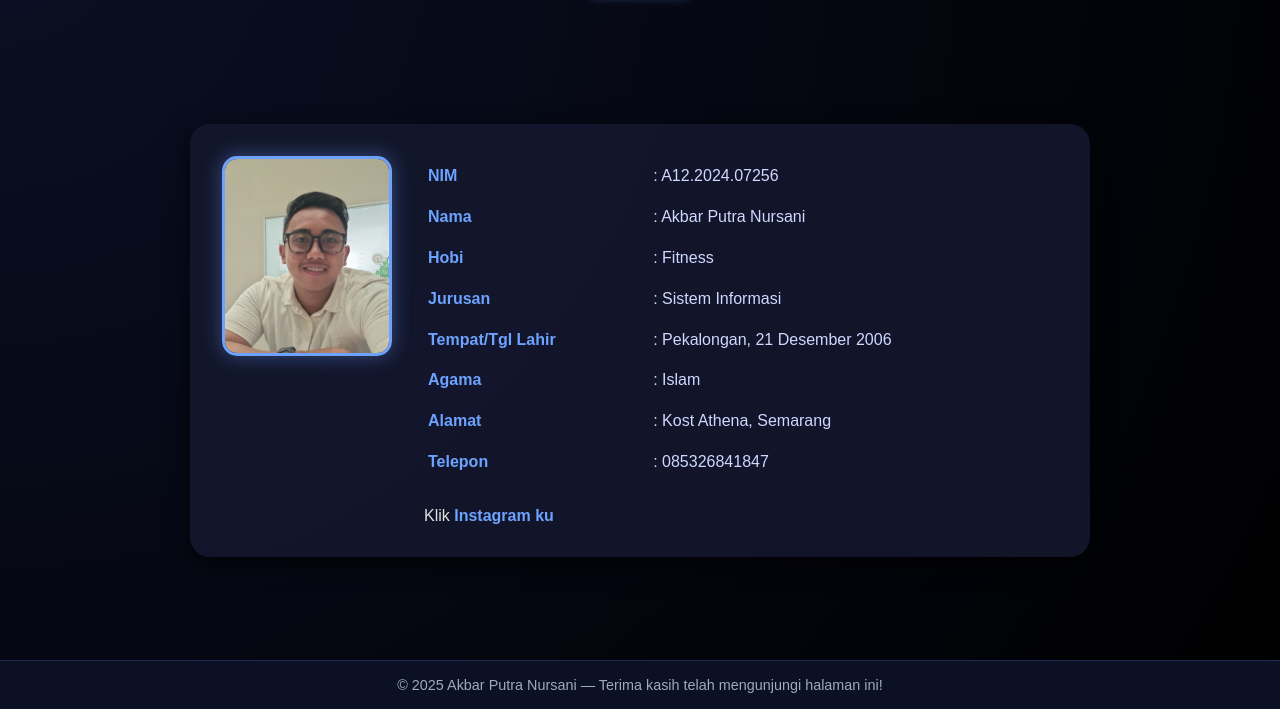
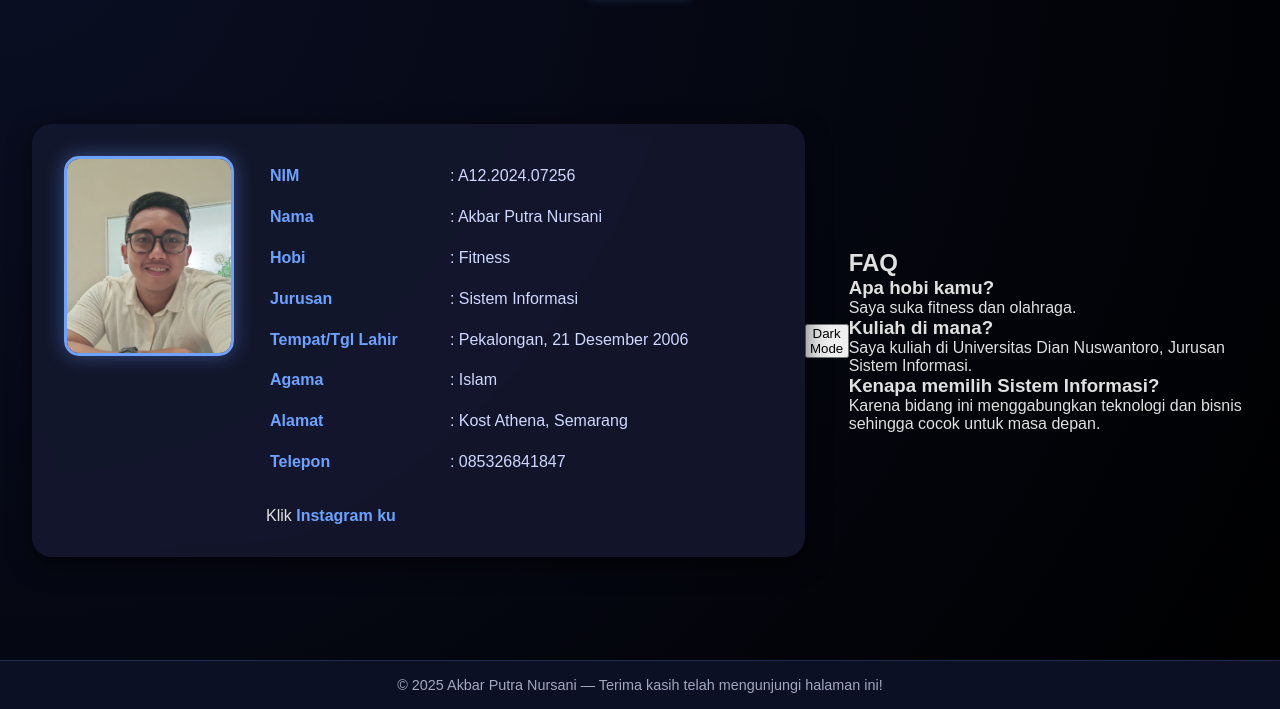
Before and after one commit to akbarputranursani-hub/Tugas-Akbar, a plain HTML site: page index.html in a window 1280 px wide. Shown: the part 91-800 px from the top of the page. Drawn offline with Linux system fonts and the light colour scheme.

Commit message:
index.html
update kode html yang baru

```diff
--- a/index.html
+++ b/index.html
@@ -4,19 +4,24 @@
     <meta charset="UTF-8">
     <meta name="viewport" content="width=device-width, initial-scale=1.0">
     <title>Biodata Diri - Akbar Putra Nursani</title>
+
+    <!-- Menghubungkan file CSS -->
     <link rel="stylesheet" href="style.css">
 </head>
 <body>
+
     <header>
         <h1>Biodata Diri</h1>
         <hr>
     </header>
 
     <main class="container">
+
         <section class="profile-card">
             <div class="profile-photo">
                 <img src="ganteng.jpeg" alt="Foto Profil Akbar" />
             </div>
+
             <div class="profile-info">
                 <table>
                     <tr>
@@ -58,10 +63,38 @@
                 </p>
             </div>
         </section>
+
+        <!-- Tombol Dark Mode -->
+        <button id="toggleTheme">Dark Mode</button>
+
+        <!-- FAQ Section -->
+        <section class="faq-section">
+            <h2>FAQ</h2>
+
+            <div class="faq-item">
+                <h3 class="faq-question">Apa hobi kamu?</h3>
+                <p class="faq-answer">Saya suka fitness dan olahraga.</p>
+            </div>
+
+            <div class="faq-item">
+                <h3 class="faq-question">Kuliah di mana?</h3>
+                <p class="faq-answer">Saya kuliah di Universitas Dian Nuswantoro, Jurusan Sistem Informasi.</p>
+            </div>
+
+            <div class="faq-item">
+                <h3 class="faq-question">Kenapa memilih Sistem Informasi?</h3>
+                <p class="faq-answer">Karena bidang ini menggabungkan teknologi dan bisnis sehingga cocok untuk masa depan.</p>
+            </div>
+        </section>
+
     </main>
 
     <footer>
         <p>© 2025 Akbar Putra Nursani — Terima kasih telah mengunjungi halaman ini!</p>
     </footer>
+
+    <!-- Menghubungkan file JavaScript -->
+    <script src="script.js"></script>
+
 </body>
 </html>
```
